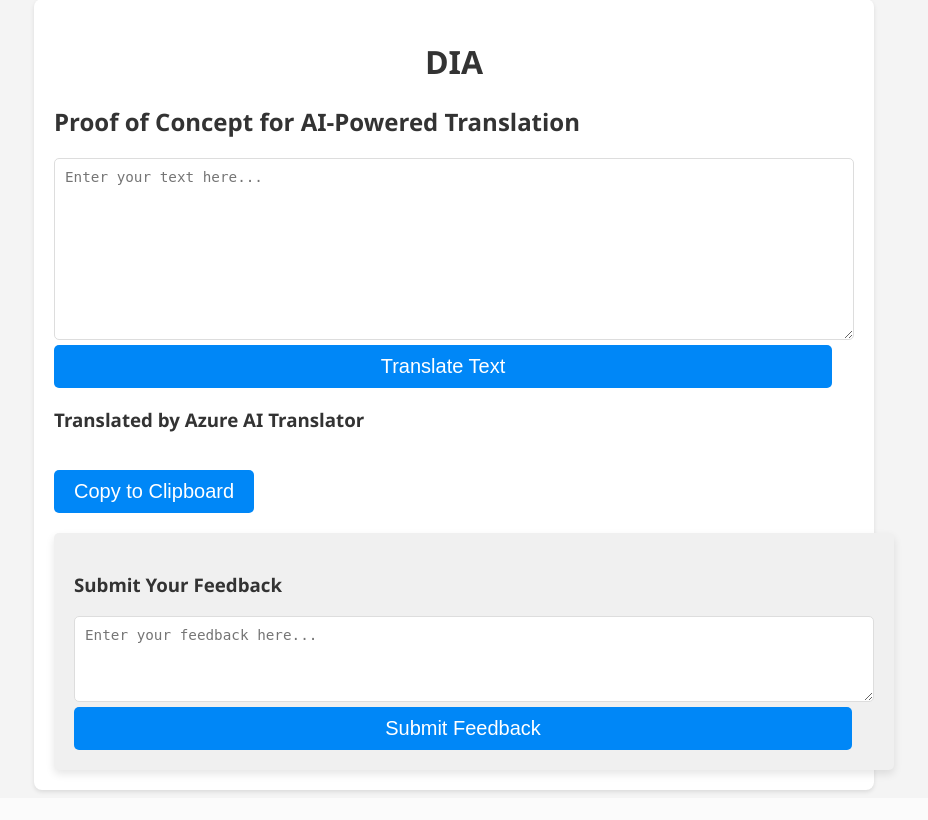
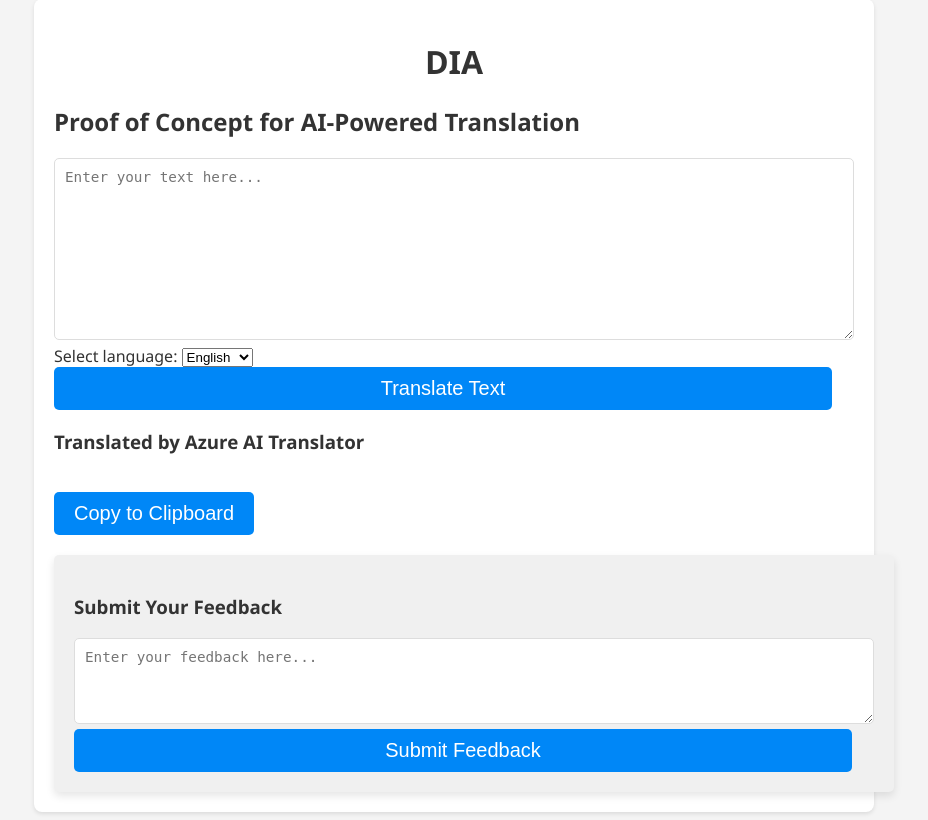
Before and after one commit to sxh771/ai-translations-dia, a Flask app: page / in a window 1280 px wide. Shown: the part 21-841 px from the top of the page, without its empty margins (186-1114 px from the left). Before the commit the page ends 815 px from the top, so only its background shows below. Run offline with Flask 3, Linux system fonts and the light colour scheme; parts of the project's set-up code (start-up, migrations or seed data) failed here and were passed over.

Commit message:
Modified the Backend to Accept Language Selection

```diff
--- a/app.py
+++ b/app.py
@@ -51,7 +51,7 @@ def home():
     logger.info("Serving the home page.")
     return render_template('index.html')
 
-def translate_text(text, azure_translation_key, azure_translation_endpoint, azure_translation_location):
+def translate_text(text, azure_translation_key, azure_translation_endpoint, azure_translation_location, target_language):
     """Detect language and translate text using Azure Translation."""
     logger.info("Starting language detection and text translation.")
     detect_language_path = '/detect'
@@ -83,7 +83,7 @@ def translate_text(text, azure_translation_key, azure_translation_endpoint, azur
     params = {
         'api-version': '3.0',
         'from': detected_language,
-        'to': ['en']
+        'to': [target_language]
     }
     translate_response = session.post(constructed_translate_url, params=params, headers=headers, json=[{'text': text}])
     if translate_response.status_code != 200:
@@ -138,10 +138,10 @@ def translate_and_insert():
     logger.info("Starting translation and insertion process.")
     data = request.get_json()
     input_text = data['text']
-    output_language = 'en'  # Since we're translating to English
+    output_language = data['language']  # Since we're allowing users to select the language
 
     try:
-        translated_text, detected_language = translate_text(input_text, azure_translation_key, azure_translation_endpoint, azure_translation_location)
+        translated_text, detected_language = translate_text(input_text, azure_translation_key, azure_translation_endpoint, azure_translation_location, output_language)
 
         # Define your connection string (adjusted for your application's needs)
         conn_str = (
--- a/templates/index.html
+++ b/templates/index.html
@@ -72,18 +72,24 @@
 <body>
     <div class="content-container">
         <!-- All your content goes here -->
-            <!-- <h2>DIA is GREAT!!! Do you Agree?</h2> -->
             <h1 class="centered-title">DIA</h1>
             <h2>Proof of Concept for AI-Powered Translation</h2>
-            <!-- <div id="drop_zone">Drag and drop your PDF file here</div> -->
 
             <!-- adding a text form for user input -->
             <form id="textInputForm">
                 <textarea id="text_input" name="text_input" rows="10" placeholder="Enter your text here..."></textarea><br>
+                <label for="language">Select language:</label>
+                <select id="language" name="language">
+                    <option value="en">English</option>
+                    <option value="es">Spanish</option>
+                    <option value="fr">French</option>
+                    <option value="fi">Finnish</option>
+                    <option value="ku">Kurdish</option> <!-- Adjust the value based on the code supported by your service -->
+                    <option value="pl">Polish</option>
+                </select><br>
                 <input type="submit" value="Translate Text">
             </form>
 
-            <!-- <div id="file_name">No file selected</div> -->
             <h3 class="translated-header">Translated by Azure AI Translator</h3>
             <div id="translated_content"></div>
             <button id="copyButton">Copy to Clipboard</button>
@@ -125,6 +131,7 @@
     document.getElementById('textInputForm').onsubmit = function(e) {
         e.preventDefault(); // Prevent default form submission
         const textInput = document.getElementById('text_input').value;
+        const targetLanguage = document.getElementById('language').value;
 
         // Show the spinner
         document.getElementById('loadingSpinner').style.display = 'block';
@@ -136,6 +143,7 @@
             },
             body: JSON.stringify({
             text: textInput,
+            language: targetLanguage,
             table_name: "TranslatedDocuments"
         }),
         })
```
